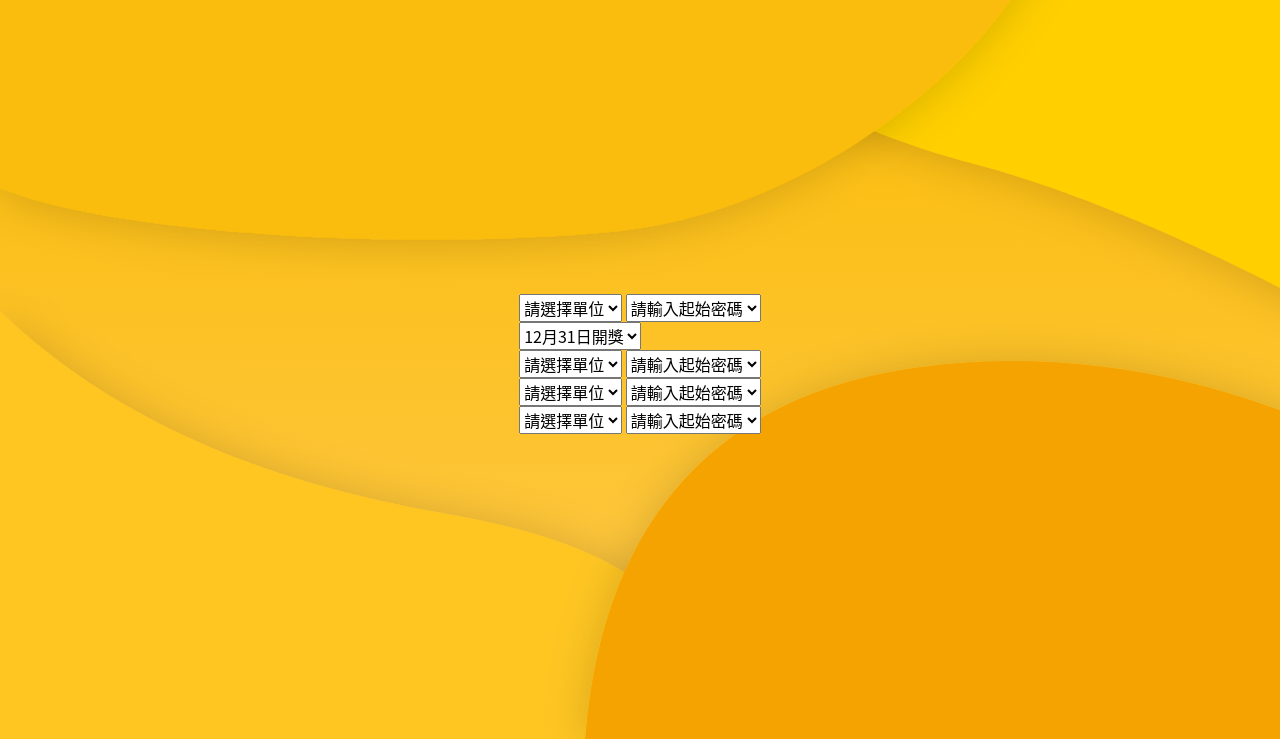
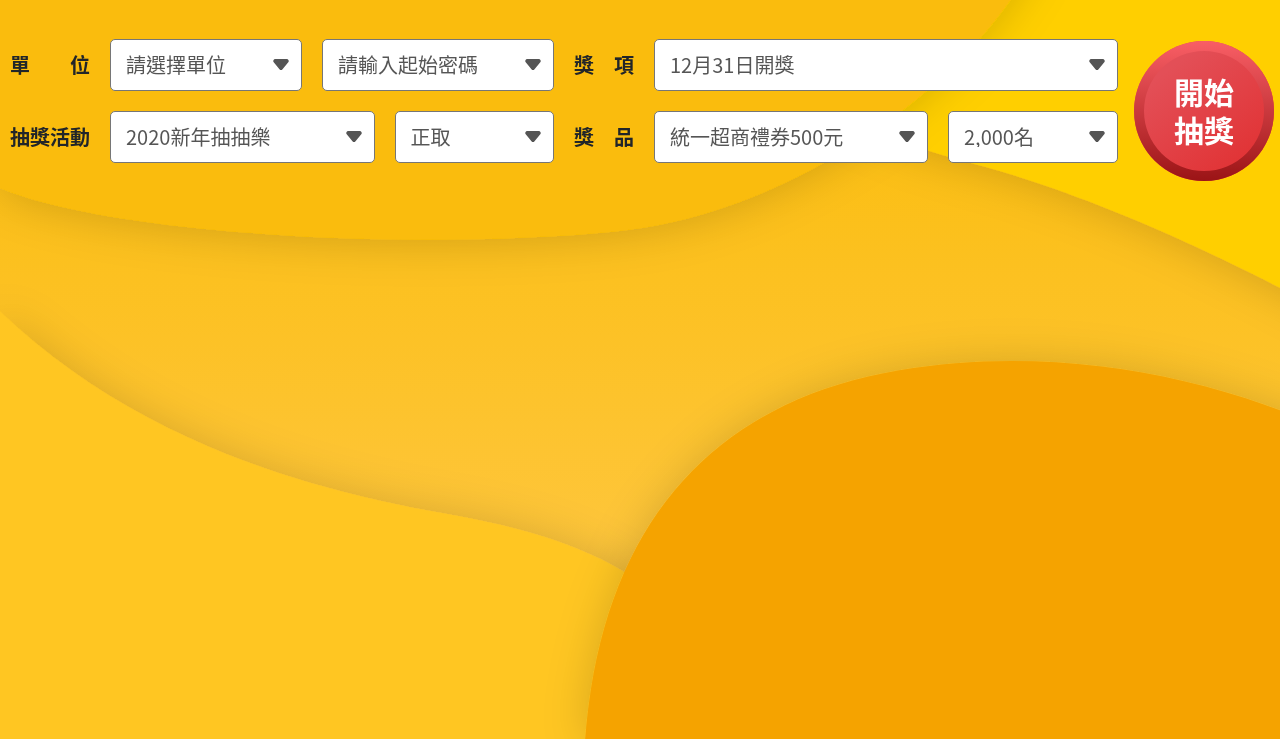
Before and after one commit to Clifford0205/Changhua-Bank, a plain HTML site: page startlottery.html in a window 1280 px wide. Shown: the part 61-800 px from the top of the page. Drawn offline with Linux system fonts and the light colour scheme; files that its build step writes are made by us from their sources.

Commit message:
01171230

```diff
--- a/content/scss/all.scss
+++ b/content/scss/all.scss
@@ -55,6 +55,11 @@
         &:focus {
             outline: none;
         }
+    }
+
+    button {
+        background-color: unset;
+        border: none;
     }
 
     button:focus {
@@ -157,6 +162,52 @@ body {
             }
         }
 
+        .content-in {
+            max-width: 1320px;
+            margin: 0 auto;
+
+
+            .form-area {
+                display: flex;
+                align-items: center;
+                justify-content: space-between;
+
+                .fill-area {
+                    display: flex;
+                    align-items: center;
+                    flex-wrap: wrap;
+
+                    .one-item {
+                        flex: 0 0 50%;
+                        font-size: 20px;
+                        display: flex;
+                        align-items: center;
+                        justify-content: space-between;
+                        margin-bottom: 20px;
+
+                        .little-title {
+                            font-weight: bold;
+                            margin: 0 10px;
+                        }
+
+                        select {
+                            flex-grow: 1;
+                            border-radius: 5px;
+                            appearance: none;
+                            color: #555555;
+                            padding: 15px;
+                            margin: 0 10px;
+                            background: url('../img/icons/icn_arrow_d.svg') no-repeat right 10px center #fff;
+                        }
+                    }
+                }
+
+                button {
+                    background-color: none;
+                }
+            }
+        }
+
 
     }
 
--- a/startlottery.html
+++ b/startlottery.html
@@ -31,10 +31,11 @@
             </a>
         </div>
 
-        <div class="pos">
-            <form action="">
-                <div class="unit">
-                    <div class="little-title"></div>
+        <div class="content-in">
+            <form action="" class="form-area">
+                <div class="fill-area">
+                    <div class="unit one-item">
+                        <div class="little-title">單　　位</div>
                         <select name="" id="">
                             <option value="">請選擇單位</option>
                         </select>
@@ -44,47 +45,39 @@
                         </select>
                     </div>
 
-                <div class="awards">
+                    <div class="awards one-item">
+                        <div class="little-title">獎　項</div>
                         <select name="" id="">
                             <option value="">12月31日開獎</option>
                         </select>
                     </div>
 
-                <div class="activity">
-                    <div class="little-title"></div>
+
+
+                    <div class="activity one-item">
+                        <div class="little-title">抽獎活動</div>
                         <select name="" id="">
-                        <option value="">請選擇單位</option>
+                            <option value="">2020新年抽抽樂</option>
                         </select>
 
                         <select name="" id="">
-                        <option value="">請輸入起始密碼</option>
+                            <option value="">正取</option>
                         </select>
                     </div>
 
-
-                <div class="activity">
-                    <div class="little-title"></div>
+                    <div class="prize one-item">
+                        <div class="little-title">獎　品</div>
                         <select name="" id="">
-                        <option value="">請選擇單位</option>
+                            <option value="">統一超商禮券500元</option>
                         </select>
 
                         <select name="" id="">
-                        <option value="">請輸入起始密碼</option>
+                            <option value="">2,000名</option>
                         </select>
                     </div>
-
-                <div class="prize">
-                    <div class="little-title"></div>
-                    <select name="" id="">
-                        <option value="">請選擇單位</option>
-                    </select>
-
-                    <select name="" id="">
-                        <option value="">請輸入起始密碼</option>
-                    </select>
                 </div>
 
-
+                <button class="button-area "> <img src="./content/img/icons/btn_1.svg" alt="btn_1.svg"></button>
 
             </form>
         </div>
```
Also changed, not shown: content/css/all.css, 1 other file. Lines whose indentation alone changed are shown as unchanged.
